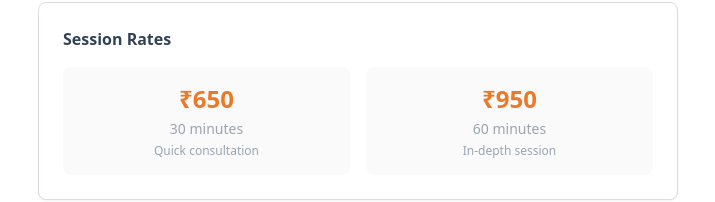
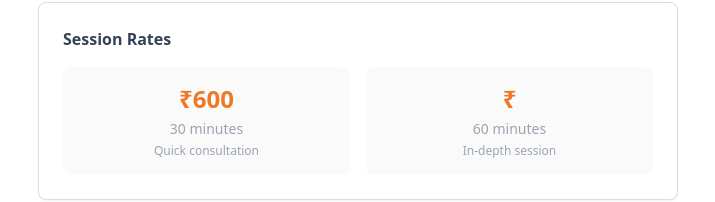
Before and after one commit to zenilrvs/ehsaas-connect-book, a React (Vite) app: page /psychologist/1 in a window 1280 px wide. Shown: the part 253-455 px from the top of the page, without its empty margins (282-997 px from the left). Built offline with nearby package versions, Linux system fonts and the light colour scheme.

Commit message:
Code edited in Lovable Code Editor
Edited UI in Lovable

```diff
--- a/src/data/psychologists.ts
+++ b/src/data/psychologists.ts
@@ -15,8 +15,8 @@ export const psychologists: Psychologist[] = [
     calendlyLink: "https://calendly.com/sakshi-malagi",
     image: "/lovable-uploads/987e39a6-46ca-48e0-b5f4-5b9ac3eb3c89.png",
     pricing: {
-      30: 650,
-      60: 950
+      30: 600,
+      50: 900
     }
   },
   {
@@ -33,8 +33,8 @@ export const psychologists: Psychologist[] = [
     calendlyLink: "https://calendly.com/prakshita-kamble",
     image: "/lovable-uploads/2603e6b0-6efa-463b-83d5-bcf6a4b1b340.png",
     pricing: {
-      30: 600,
-      60: 900
+      30: 900,
+      50: 1200
     }
   },
   {
@@ -51,8 +51,8 @@ export const psychologists: Psychologist[] = [
     calendlyLink: "https://calendly.com/sejal-ketkar",
     image: "/lovable-uploads/2407e90e-97a9-4180-bfcc-8f0d15c8fde5.png",
     pricing: {
-      30: 700,
-      60: 1000
+      30: 600,
+      50: 900
     }
   },
   {
@@ -69,8 +69,8 @@ export const psychologists: Psychologist[] = [
     calendlyLink: "https://calendly.com/ekta-singh",
     image: "/lovable-uploads/15c8f76e-a7f3-457f-9904-090d4b413d5a.png",
     pricing: {
-      30: 580,
-      60: 850
+      30: 600,
+      50: 900
     }
   },
   {
@@ -87,30 +87,12 @@ export const psychologists: Psychologist[] = [
     calendlyLink: "https://calendly.com/rasika-godbole",
     image: "/lovable-uploads/94da55a9-29ca-490c-ab5f-cfac6a49229b.png",
     pricing: {
-      30: 750,
-      60: 1100
+      30: 900,
+      50: 1200
     }
   },
   {
     id: "6",
-    name: "Dee",
-    title: "Psychologist",
-    specializations: ["LGBTQ+ Support", "Grief", "Family Issues", "Identity", "Belonging"],
-    experience: 4,
-    rating: 4.8,
-    bio: "Queer, occasionally caffeinated, and shaped by a life of constant movement, I know what it's like to feel unrooted. I hope to use my lived experience to create a grounded, accepting space while we navigate your world and explore conversations around grief, family disconnect, identity, and belonging.",
-    languages: ["English"],
-    availability: ["Wed-Sun: 12PM-8PM"],
-    totalSessions: 600,
-    calendlyLink: "https://calendly.com/dee-therapist",
-    image: "/lovable-uploads/e8add710-ddf6-41e4-ae3d-10bc9b6c19c9.png",
-    pricing: {
-      30: 700,
-      60: 950
-    }
-  },
-  {
-    id: "7",
     name: "Rohan Chandak",
     title: "Counselling Psychologist",
     specializations: ["Life Transitions", "Anxiety", "Relationship Counselling", "Emotional Well-being"],
@@ -123,12 +105,11 @@ export const psychologists: Psychologist[] = [
     calendlyLink: "https://calendly.com/rohan-chandak",
     image: "/lovable-uploads/a17b9578-8553-49a2-a75b-78a03de25a20.png",
     pricing: {
-      30: 650,
-      60: 900
+      50: 1600
     }
   },
   {
-    id: "8",
+    id: "7",
     name: "Priyadarshini Sethia",
     title: "Founder & Psychologist",
     specializations: ["Therapy", "Mental Health", "Healing", "Emotional Support"],
@@ -141,12 +122,12 @@ export const psychologists: Psychologist[] = [
     calendlyLink: "https://calendly.com/priyadarshini-sethia",
     image: "/lovable-uploads/77840dcc-8f17-4f1c-9278-f9b56f1efc73.png",
     pricing: {
-      30: 800,
-      60: 1200
+      30: 1400,
+      50: 1700
     }
   },
   {
-    id: "9",
+    id: "8",
     name: "Dr. Madalsa Agrawal",
     title: "Psychiatrist",
     specializations: ["Psychiatry", "Mental Health", "Holistic Approach", "Quality of Life"],
@@ -159,8 +140,8 @@ export const psychologists: Psychologist[] = [
     calendlyLink: "https://calendly.com/dr-madalsa-agrawal",
     image: "/lovable-uploads/2bd68b7a-8cfb-44b2-bc0b-66479749297a.png",
     pricing: {
-      30: 900,
-      60: 1300
+      30: 1500,
+      60: 2000
     }
   }
 ];
```
